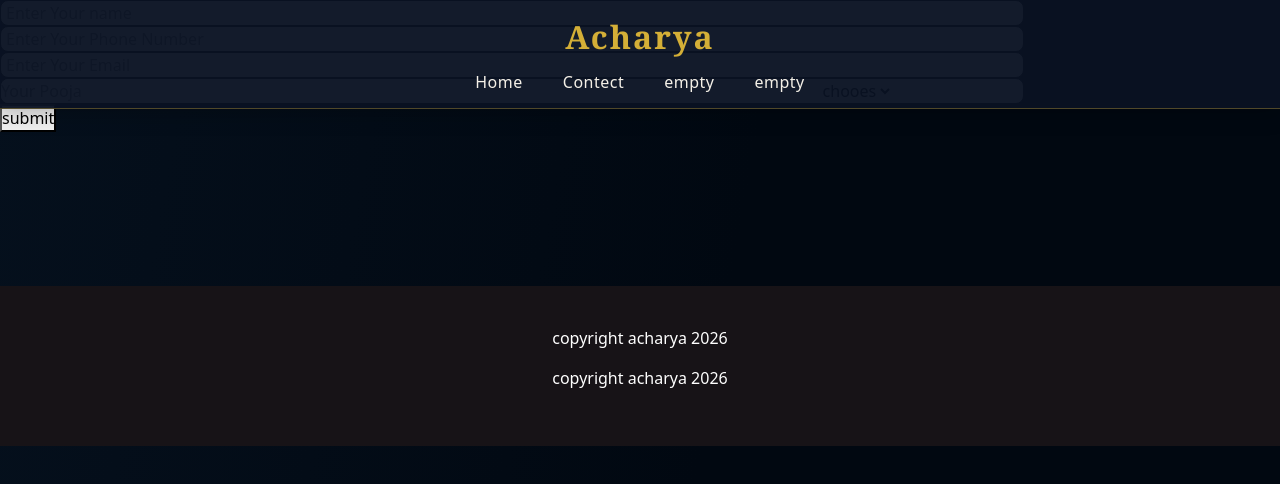
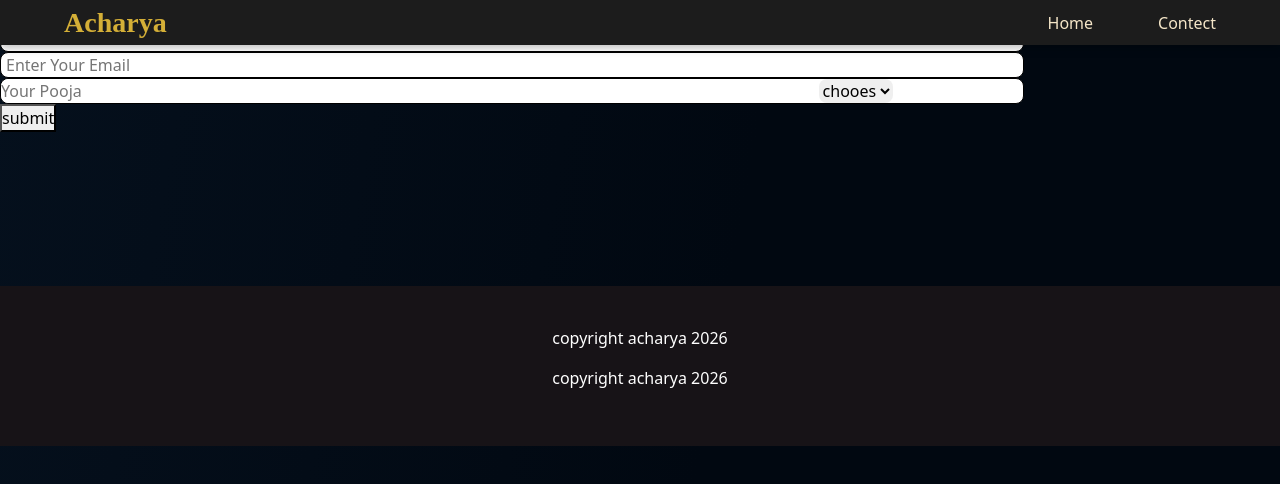
Before and after one commit to Anuragchamoli-15/Aacharya, a React (Vite) app: page /Aacharya/form-bar in a window 1280 px wide. Shown: the top 484 px of the page. Built offline with nearby package versions, Linux system fonts and the light colour scheme.

Commit message:
add changes

```diff
--- a/src/components/herosection/Herosection.jsx
+++ b/src/components/herosection/Herosection.jsx
@@ -1,5 +1,7 @@
 import style from "./Herosection.module.css"
-import image from "../../assets/image.png"
+import logo from "../../assets/logo.png"
+
+
 
 function Herosection(){
     return(
@@ -7,16 +9,21 @@ function Herosection(){
 
 <div className={style.Container}>
 
+            <div className={style.heroLogo}>
+                <div className={style.logo}>
+                <img src={logo} alt="logo" />
+                </div>
+                <h1>Acharya</h1>
+                <p>|| श्रद्धा से संस्कार ||</p>
+            </div>
 
-            <div className={style.heroIfoBar}>
-                <h2>Acharya Ankit Chamoli1</h2>
-                <p>Dehradun, Uttarakhand</p>
-                <p>Mool Nivasi - Pauri Garhwal</p>
-                <p>Shastri & Acharya Studied to SGRR Sanskrit Vidhalay</p>
-            </div>
-            <div className={style.heroImagBar}>
-                <img src={image} alt="" />
-                <h2>Acharya Ankit Chamoli</h2>
+            <div className={style.dec}>
+                <span>[ श्रद्धा ]</span>
+                <span>[ भक्ति ]</span>
+                <span>[ ज्ञान ]</span>
+
+
+
             </div>
 </div>
 
--- a/src/components/herosection/Herosection.module.css
+++ b/src/components/herosection/Herosection.module.css
@@ -1,117 +1,93 @@
+@import url("https://fonts.googleapis.com/css2?family=Noto+Serif+Devanagari:wght@400;500;600;700&display=swap");
+
 .Container {
-  min-height: 650px;
-  width: 100%;
-
-  display: flex;
-  align-items: center;
-  justify-content: center;
-  gap: 80px;
-
-  padding: 150px 60px 70px;
-
-  position: relative;
-  overflow: hidden;
-
-  /* Deep spiritual background */
-  background-color: #2B0F14;
-
-
-
-}
-
-
-/* Soft glowing spiritual light */
-.Container::before {
-  content: "";
-  position: absolute;
-  inset: 0;
-  /* background: rgba(7, 26, 43, 0.65); */
-}
-
-
-/* Small stars / spiritual particles */
-.Container::after {
-  content: "✦   ✧      ✦        ✧   ✦       ✧";
-
-  position: absolute;
-  top: 120px;
-  left: 0;
-
-  width: 100%;
-
-  color: rgba(212, 175, 55, 0.25);
-  font-size: 22px;
-  letter-spacing: 45px;
-
-  pointer-events: none;
-}
-
-
-/* LEFT INFORMATION */
-.heroIfoBar {
-  width: 400px;
-  position: relative;
-  z-index: 2;
-}
-
-.heroIfoBar h2 {
-  margin-bottom: 20px;
-
-  color: #d4af37;
-  font-size: 34px;
-  font-family: Georgia, "Times New Roman", serif;
-}
-
-.heroIfoBar p {
-  margin: 12px 0;
-
-  color: #e8edf5;
-  font-size: 17px;
-  line-height: 1.6;
-}
-
-
-/* IMAGE SECTION */
-.heroImagBar {
-  position: relative;
-  z-index: 2;
-
+  min-height: 90vh;
   display: flex;
   flex-direction: column;
   align-items: center;
   justify-content: center;
 
-  text-align: center;
+  background: #6b1e2b;
+  position: relative;
+}
+
+/* Logo + Heading */
+.heroLogo {
+  display: flex;
+  justify-content: center;
+  position: absolute;
+  top: 15em;
+  /* position: relative; */
+}
+
+/* Logo */
+.logo {
+  width: 150px;
+  height: 150px;
+  overflow: hidden;
+  position: absolute;
+  top: -7.5em;
+}
+/* Circular Logo */
+.heroLogo img {
+  height: 100%;
+  width: 100%;
+  scale: 1.1;
+  object-fit: cover;
+  border-radius: 50%;
+}
+
+/* Rotating Circle */
+.logo::before {
+  content: "";
+
+  position: absolute;
+  inset: -1px;
+
+  background-color:#d4af37 ;
+  border-radius: 50%;
+  opacity: 0.3;
+  scale: 0.8;
+
 }
 
 
-/* IMAGE */
-.heroImagBar img {
-  width: 330px;
-  height: 330px;
+/* Acharya */
+.heroLogo h1 {
+  margin: 0;
 
-  object-fit: cover;
+  color: #d4af37;
+  font-family: "Cinzel", serif;
+  font-size: 50px;
+  font-weight: 600;
+  letter-spacing: 2px;
+}
+.heroLogo p{
+  margin: 0;
+  color: #f5e6c8;
+  font-family: "Noto Serif Devanagari", serif;
+  position: absolute;
+  bottom: -1.8em;
 
-  border-radius: 50%;
 
-  border: 4px solid #d4af37;
-
-  box-shadow:
-    0 0 0 10px rgba(212, 175, 55, 0.08),
-    0 0 50px rgba(212, 175, 55, 0.25);
-
-  display: block;
 }
 
+/* श्रद्धा / भक्ति / ज्ञान */
+.dec {
+  display: flex;
+  justify-content: center;
+  align-items: center;
 
-/* Image ke neeche naam */
-.heroImagBar h2 {
-  margin-top: 22px;
+  position: absolute;
+  bottom: 0px;
+  gap: 65px;
+  /* margin-top: 25px; */
+}
 
-  color: #f5f1e8;
-
-  font-size: 25px;
-  font-family: Georgia, "Times New Roman", serif;
-
+.dec span {
+  color: #f5e6c8;
+  font-family: "Noto Serif Devanagari", serif;
+  font-size: 18px;
+  font-weight: 500;
   letter-spacing: 1px;
 }
--- a/src/components/navbar/Header.jsx
+++ b/src/components/navbar/Header.jsx
@@ -8,8 +8,6 @@ function HeaderBar() {
             <ul className={style.items}>
                 <li><a href="/">Home</a></li>
                 <li><a href="">Contect</a></li>
-                <li><a href="">empty</a></li>
-                <li><a href="">empty</a></li>
             </ul>
         </nav>
     </header>
--- a/src/components/navbar/HeaderBar.module.css
+++ b/src/components/navbar/HeaderBar.module.css
@@ -1,87 +1,57 @@
 .head {
+  width: 100%;
   position: fixed;
   top: 0;
   left: 0;
-  width: 100%;
   z-index: 1000;
 
-  background: rgba(10, 18, 35, 0.96);
-  border-bottom: 1px solid rgba(212, 175, 55, 0.35);
-  box-shadow: 0 4px 20px rgba(0, 0, 0, 0.25);
+  background-color: #1c1c1c;
+  box-shadow: 0 2px 10px rgba(0, 0, 0, 0.3);
 }
 
 .container {
-  width: 100%;
-  max-width: 1200px;
-  margin: 0 auto;
+  width: 90%;
+  max-width: 1400px;
+  height: 45px;
+
+  margin: auto;
+  display: flex;
+  align-items: center;
+  justify-content: space-between;
+}
+
+/* Logo / Heading */
+.container h1 {
+  font-family: "Cinzel", serif;
+  margin: 0;
+  color: #d4af37;
+  font-size: 28px;
+  font-weight: 600;
+}
+
+/* Links container */
+.items {
+  margin: 0;
+  padding: 0;
 
   display: flex;
-  flex-direction: column;
   align-items: center;
+  gap: 65px;
 
-  padding: 18px 30px 14px;
-}
-
-/* Main Heading */
-.container h1 {
-  margin: 0 0 14px;
-
-  color: #d4af37;
-  font-size: 32px;
-  font-weight: 600;
-  letter-spacing: 2px;
-  font-family: Georgia, "Times New Roman", serif;
-
-  text-align: center;
-}
-
-/* Navigation */
-.items {
-  display: flex;
-  align-items: center;
-  justify-content: center;
-  gap: 40px;
-
-  margin: 0;
-  padding: 0;
   list-style: none;
 }
 
+
 /* Links */
 .items a {
-  position: relative;
-
-  color: #f5f1e8;
   text-decoration: none;
-
+  color: #f5e6c8;
   font-size: 16px;
   font-weight: 500;
-  letter-spacing: 0.5px;
 
   transition: color 0.3s ease;
-}
-
-/* Golden underline animation */
-.items a::after {
-  content: "";
-
-  position: absolute;
-  left: 50%;
-  bottom: -7px;
-
-  width: 0;
-  height: 2px;
-
-  background: #d4af37;
-  transform: translateX(-50%);
-
-  transition: width 0.3s ease;
 }
 
 .items a:hover {
   color: #d4af37;
 }
-
-.items a:hover::after {
-  width: 100%;
-}
```
Also changed, not shown: src/assets/logo.png (added).
